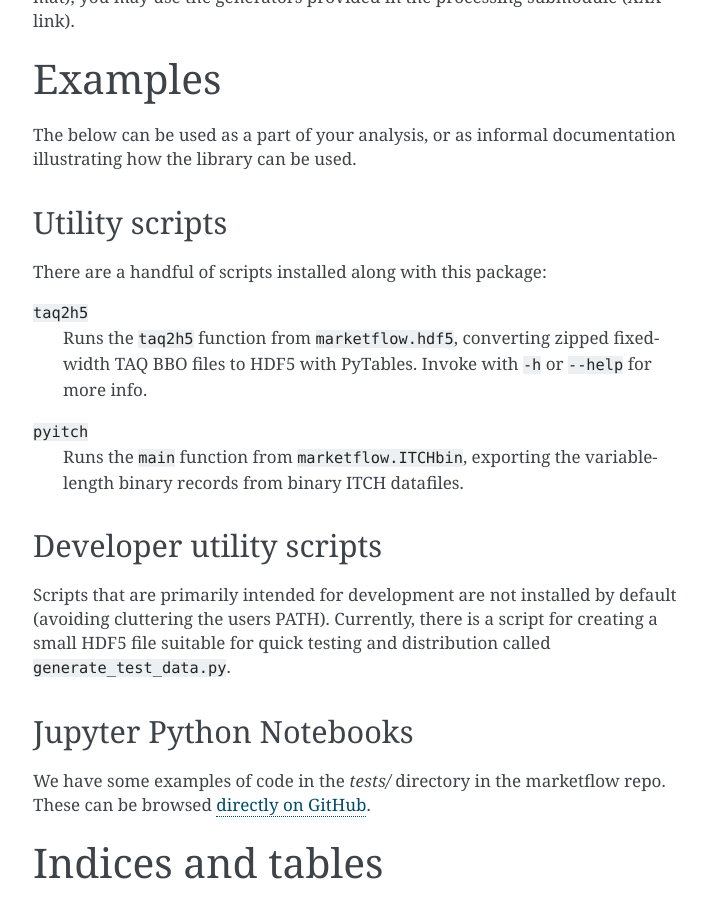
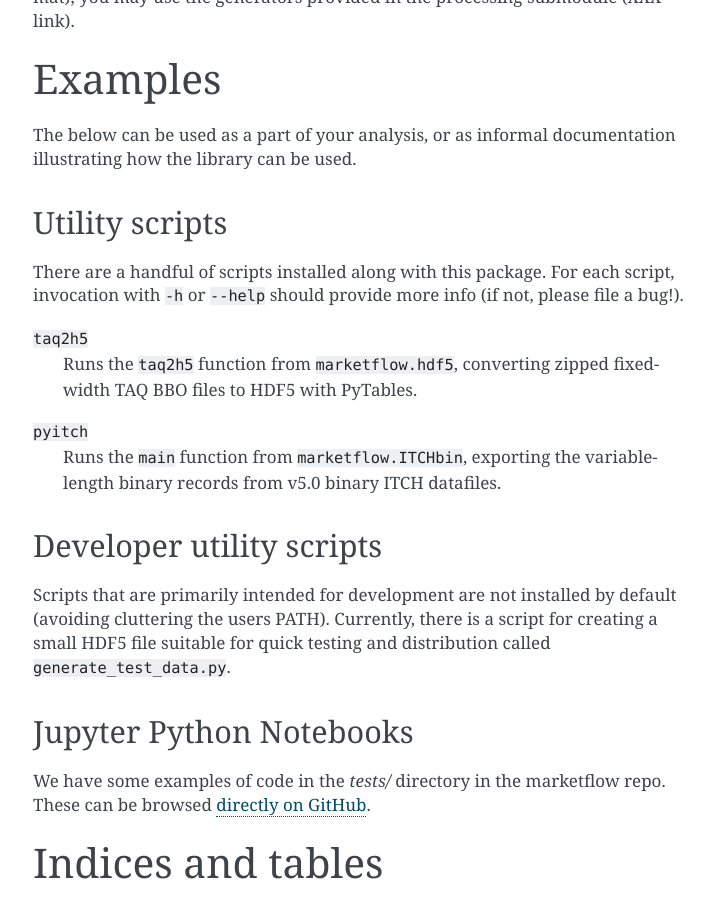
Before and after one commit to dlab-projects/marketflow, a Sphinx documentation site: the page built from docs/index.rst, in a window 1280 px wide and 900 px high, scrolled down 952 px. Shown: the whole window, without its empty margins (387-1101 px from the left). Built offline with Sphinx 7.4.7, drawn with Linux system fonts in a browser that asks for light colours.

Commit message:
ITCHbin working better

```diff
--- a/docs/index.rst
+++ b/docs/index.rst
@@ -56,15 +56,16 @@
 Utility scripts
 ---------------
 
-There are a handful of scripts installed along with this package:
+There are a handful of scripts installed along with this package. For each
+script, invocation with ``-h`` or ``--help`` should provide more info (if not,
+please file a bug!).
 
 ``taq2h5``
   Runs the ``taq2h5`` function from ``marketflow.hdf5``, converting zipped
-  fixed-width TAQ BBO files to HDF5 with PyTables. Invoke with ``-h`` or
-  ``--help`` for more info.
+  fixed-width TAQ BBO files to HDF5 with PyTables.
 ``pyitch``
   Runs the ``main`` function from ``marketflow.ITCHbin``, exporting the
-  variable-length binary records from binary ITCH datafiles.
+  variable-length binary records from v5.0 binary ITCH datafiles.
 
 Developer utility scripts
 -------------------------
```
Also changed, not shown: 1 other file.
